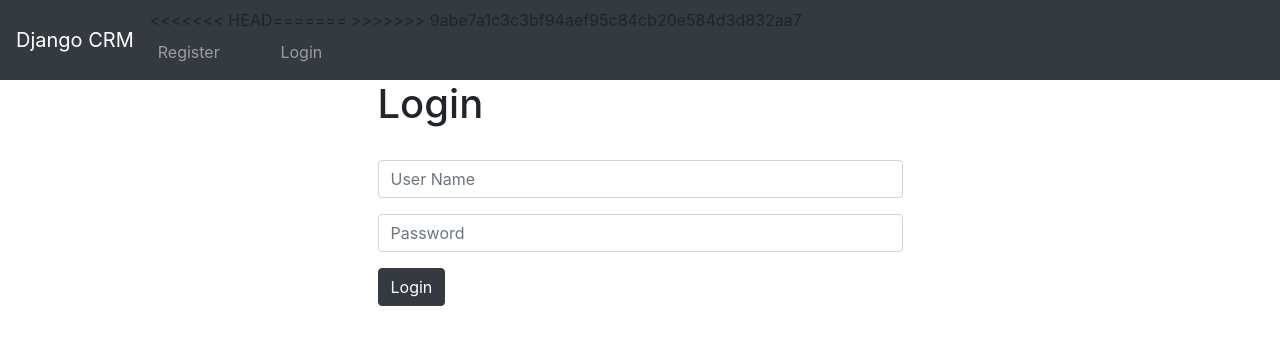
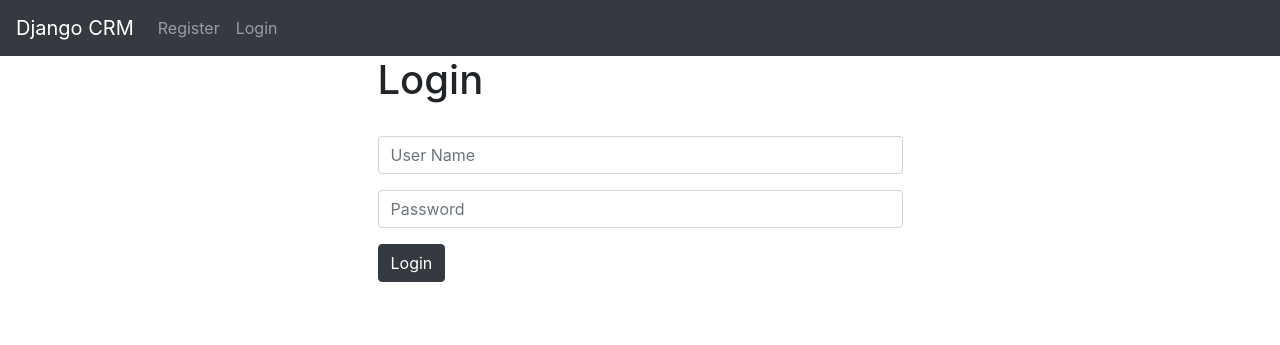
Before and after one commit to 0xnithishkumar/CRM, a Django app: template dash/templates/home.html in a window 1280 px wide. Shown: the top 345 px of the page. Run offline with Django 4.2, Linux system fonts and the light colour scheme; the template is opened without the code that fills it, so the values that code supplies are empty; parts of the project's set-up code (start-up, migrations or seed data) failed here and were passed over; some libraries are stand-ins or nearby versions.

Commit message:
fix git error

```diff
--- a/dash/templates/nav.html
+++ b/dash/templates/nav.html
@@ -13,13 +13,10 @@
             </li>
         {% else %}
             <li class="nav-item">
-<<<<<<< HEAD
               <a class="nav-link" href="{% url 'register' %}">Register</a>
             </li>
 
             <li class="nav-item">
-=======
->>>>>>> 9abe7a1c3c3bf94aef95c84cb20e584d3d832aa7
               <a class="nav-link" href="{% url 'home' %}">Login</a>
             </li>
         {% endif %}
--- a/dash/views.py
+++ b/dash/views.py
@@ -22,7 +22,6 @@ def home(request):
 def logout_user(request):
     logout(request)
     messages.success(request, "You have been logged out!")
-<<<<<<< HEAD
     return redirect('home')
 
 def register_user(request):
@@ -40,6 +39,3 @@ def register_user(request):
         form = SignupForm()
         return render(request, 'register.html', {'form':form})
     return render(request, 'register.html', {'form':form})
-=======
-    return redirect('home')
->>>>>>> 9abe7a1c3c3bf94aef95c84cb20e584d3d832aa7
```
